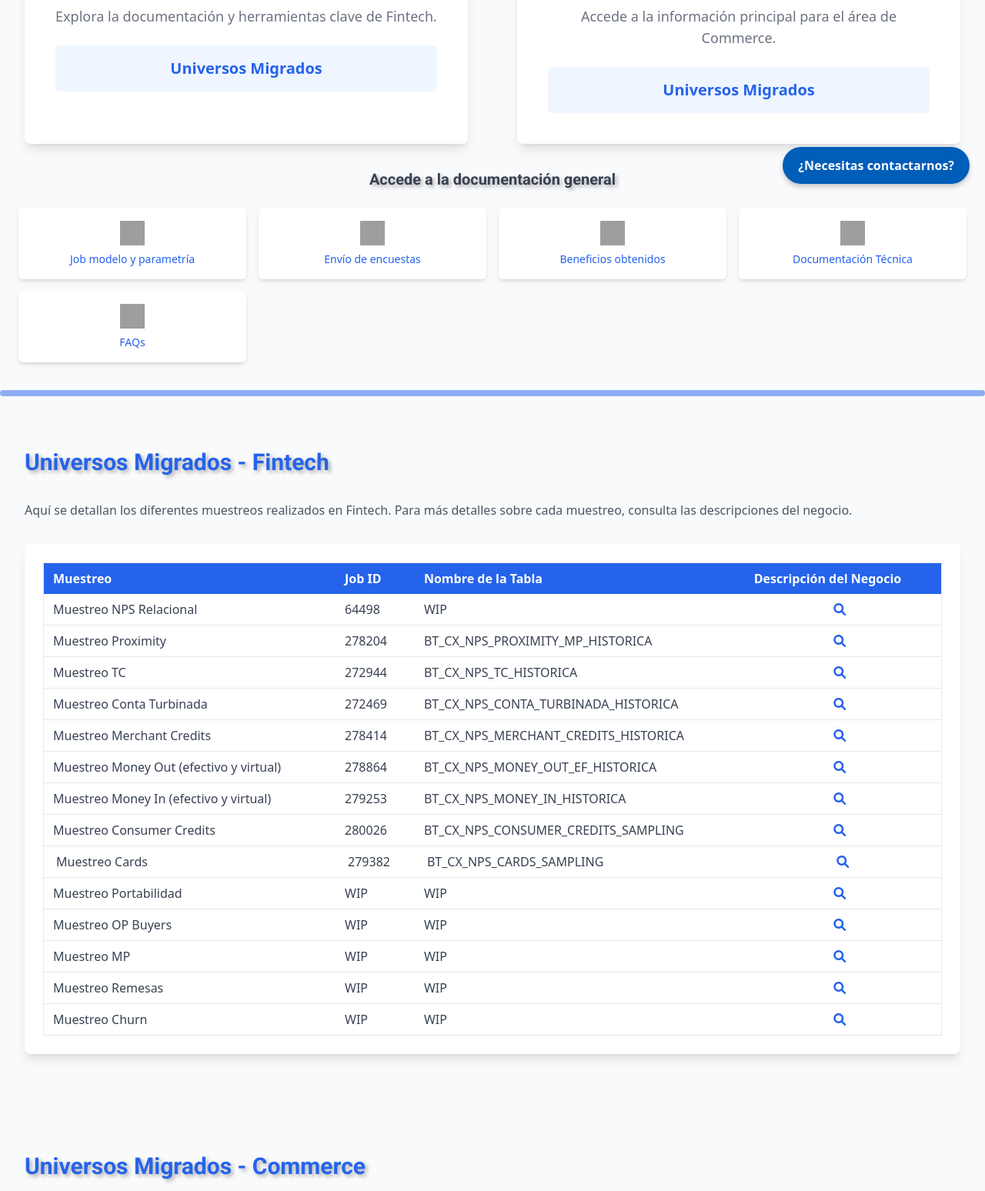
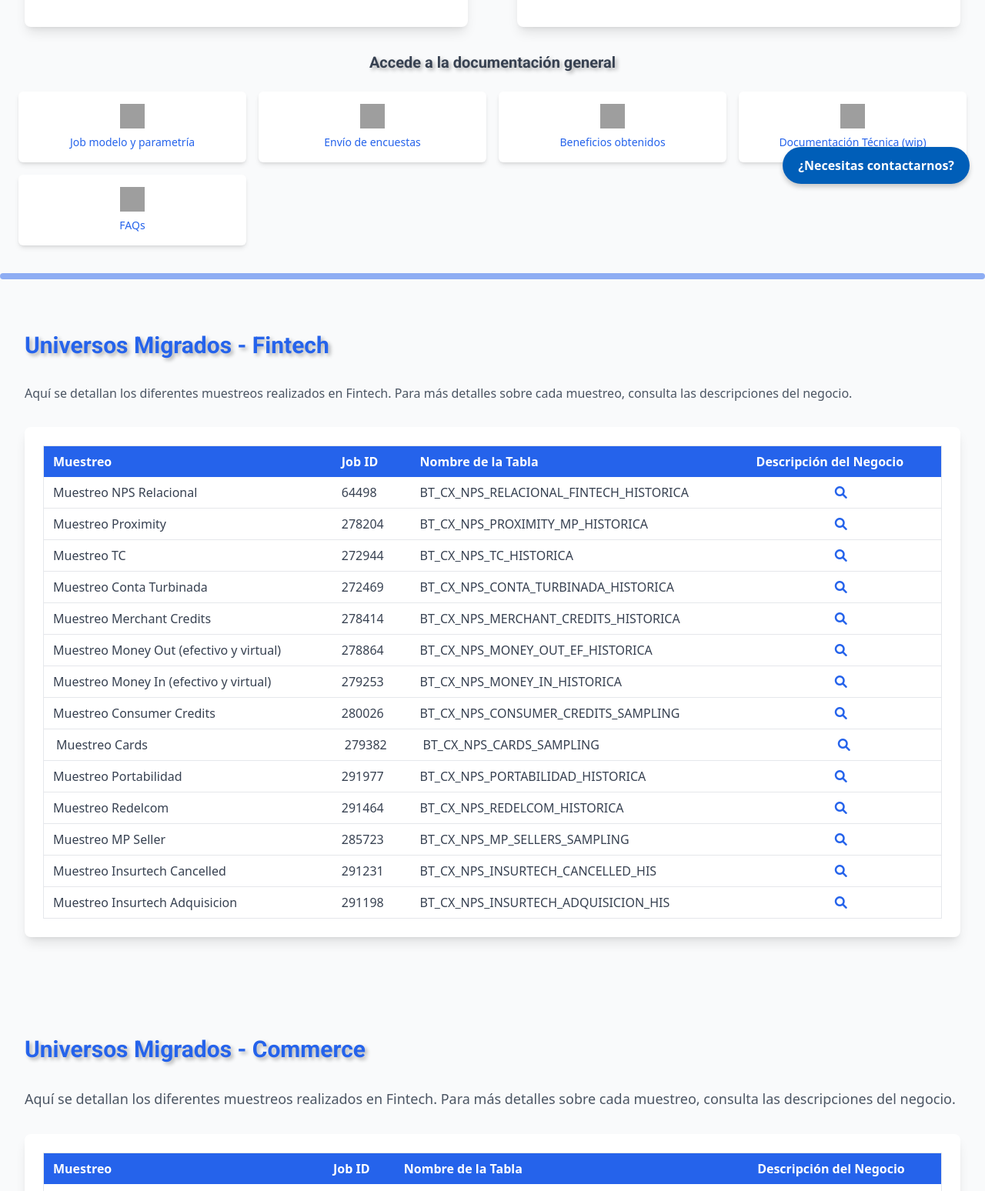
Before and after one commit to celestegnz/NPS_DOCUMENTATION, a plain HTML site: page index.html in a window 1280 px wide. Shown: the part 541-2089 px from the top of the page at 77% size. Drawn offline with nearby package versions, Linux system fonts and the light colour scheme; grey boxes are pictures that could not be loaded.

Commit message:
Update index.html

```diff
--- a/index.html
+++ b/index.html
@@ -101,34 +101,11 @@
         <a href="#manual-usuario" style="color: white; text-decoration: none;">¿Necesitas contactarnos?</a>
     </div>
     <!-- Hero Section -->
-    <section class="bg-gradient-to-br from-[#005EB8] to-[#A7C6ED] text-white py-12 relative">
+    <section class="bg-gradient-to-br from-[#005EB8] to-[#A7C6ED] text-white py-12 relative mb-16">
         <div class="max-w-3xl mx-auto text-center">
             <h2 class="text-5xl font-extrabold">Welcome to Our Documentation</h2>
             <p class="mt-2 text-xl">A&DS CX</p>
             <p class="mt-2 text-sm max-w-3xl mx-auto">Our mission is to turn data into insights that guide each team in transforming customer service into unforgettable experiences...</p>
-        </div>
-    </section>
-<!-- Metrics Section -->
-<section class="max-w-6xl mx-auto py-8 px-4 text-center">
-    <h3 class="text-xl font-bold text-gray-700 mb-4">Our metrics tell the story</h3>
-    <div class="flex flex-wrap justify-center gap-6 relative">
-        <!-- Cuadro de "101 Jobs Reestructurados" -->
-        <div class="bg-blue-100 p-4 rounded-lg shadow-md w-28 transform transition-transform duration-300 hover:scale-105 relative">
-            <!-- Icono flotante -->
-            <img src="Meli - Presets 27.png" alt="Icono 1" class="icono-img w-12 h-8 object-contain">
-            <p class="text-2xl font-bold text-blue-600">101</p>
-            <p class="text-sm text-gray-500 mt-1">Restructured Jobs</p>
-        </div>
-        <!-- Cuadro de "45 Jobs Migrados" -->
-        <div class="bg-blue-100 p-4 rounded-lg shadow-md w-28 transform transition-transform duration-300 hover:scale-105 relative">
-            <p class="text-2xl font-bold text-blue-600">45</p>
-            <p class="text-sm text-gray-500 mt-1">Migrated Jobs</p>
-        </div>
-        <!-- Cuadro de "+35 Universes" -->
-        <div class="bg-blue-100 p-4 rounded-lg shadow-md w-28 transform transition-transform duration-300 hover:scale-105 relative">
-            <p class="text-2xl font-bold text-blue-600">+35</p>
-            <p class="text-sm text-gray-500 mt-1">Restructured Universes</p>
-        </div>
         </div>
     </section>
 
@@ -176,7 +153,7 @@
         <div class="bg-white p-4 rounded-md shadow-md hover:shadow-lg transform hover:scale-105 transition-all duration-300">
             <a href="#documentacion-tecnica" class="flex flex-col items-center">
                 <img src="https://cdn-icons-png.flaticon.com/512/2936/2936701.png" alt="Icono Documentación" class="w-8 h-8 mb-2">
-                <h4 class="text-blue-600 text-sm font-medium">Documentación Técnica</h4>
+                <h4 class="text-blue-600 text-sm font-medium">Documentación Técnica (wip)</h4>
             </a>
         </div>
         <!-- Botón 5 -->
@@ -217,7 +194,7 @@
                 <tr class="bg-white border-b hover:bg-gray-100">
                     <td class="px-3 py-2">Muestreo NPS Relacional </td>
                     <td class="px-3 py-2">64498</td>
-                    <td class="px-3 py-2">WIP</td>
+                    <td class="px-3 py-2">BT_CX_NPS_RELACIONAL_FINTECH_HISTORICA</td>
                     <td class="px-3 py-2 text-center">
                         <a href="#" class="text-blue-600 font-semibold flex justify-center items-center" onclick="openModal('modal2')">
                             <i class="fas fa-search mr-2"></i>
@@ -306,8 +283,8 @@
                     </tr>
                     <tr class="bg-white border-b hover:bg-gray-100">
                         <td class="px-3 py-2">Muestreo Portabilidad </td>
-                        <td class="px-3 py-2">WIP</td>
-                        <td class="px-3 py-2">WIP</td>
+                        <td class="px-3 py-2">291977</td>
+                        <td class="px-3 py-2">BT_CX_NPS_PORTABILIDAD_HISTORICA</td>
                         <td class="px-3 py-2 text-center">
                             <a href="#" class="text-blue-600 font-semibold flex justify-center items-center" onclick="openModal('modal2')">
                                 <i class="fas fa-search mr-2"></i>
@@ -315,9 +292,9 @@
                         </td>
                     </tr>
                     <tr class="bg-white border-b hover:bg-gray-100">
-                        <td class="px-3 py-2">Muestreo OP Buyers </td>
-                        <td class="px-3 py-2">WIP</td>
-                        <td class="px-3 py-2">WIP</td>
+                        <td class="px-3 py-2">Muestreo Redelcom </td>
+                        <td class="px-3 py-2">291464</td>
+                        <td class="px-3 py-2">BT_CX_NPS_REDELCOM_HISTORICA</td>
                         <td class="px-3 py-2 text-center">
                             <a href="#" class="text-blue-600 font-semibold flex justify-center items-center" onclick="openModal('modal2')">
                                 <i class="fas fa-search mr-2"></i>
@@ -325,9 +302,9 @@
                         </td>
                     </tr>
                     <tr class="bg-white border-b hover:bg-gray-100">
-                        <td class="px-3 py-2">Muestreo MP </td>
-                        <td class="px-3 py-2">WIP</td>
-                        <td class="px-3 py-2">WIP</td>
+                        <td class="px-3 py-2">Muestreo MP Seller </td>
+                        <td class="px-3 py-2">285723</td>
+                        <td class="px-3 py-2">BT_CX_NPS_MP_SELLERS_SAMPLING</td>
                         <td class="px-3 py-2 text-center">
                             <a href="#" class="text-blue-600 font-semibold flex justify-center items-center" onclick="openModal('modal2')">
                                 <i class="fas fa-search mr-2"></i>
@@ -335,9 +312,9 @@
                         </td>
                     </tr>
                     <tr class="bg-white border-b hover:bg-gray-100">
-                        <td class="px-3 py-2">Muestreo Remesas </td>
-                        <td class="px-3 py-2">WIP</td>
-                        <td class="px-3 py-2">WIP</td>
+                        <td class="px-3 py-2">Muestreo Insurtech Cancelled </td>
+                        <td class="px-3 py-2">291231</td>
+                        <td class="px-3 py-2">BT_CX_NPS_INSURTECH_CANCELLED_HIS</td>
                         <td class="px-3 py-2 text-center">
                             <a href="#" class="text-blue-600 font-semibold flex justify-center items-center" onclick="openModal('modal2')">
                                 <i class="fas fa-search mr-2"></i>
@@ -345,9 +322,9 @@
                         </td>
                     </tr>
                     <tr class="bg-white border-b hover:bg-gray-100">
-                        <td class="px-3 py-2">Muestreo Churn </td>
-                        <td class="px-3 py-2">WIP</td>
-                        <td class="px-3 py-2">WIP</td>
+                        <td class="px-3 py-2">Muestreo Insurtech Adquisicion </td>
+                        <td class="px-3 py-2">291198</td>
+                        <td class="px-3 py-2">BT_CX_NPS_INSURTECH_ADQUISICION_HIS</td>
                         <td class="px-3 py-2 text-center">
                             <a href="#" class="text-blue-600 font-semibold flex justify-center items-center" onclick="openModal('modal2')">
                                 <i class="fas fa-search mr-2"></i>
@@ -433,7 +410,7 @@
                         <tr class="bg-white border-b hover:bg-gray-100">
                             <td class="px-3 py-2">Muestreo CBT Marketplace</td>
                             <td class="px-3 py-2">286078</td>
-                            <td class="px-3 py-2">meli-bi-data.WHOWNER.BT_CX_NPS_CBT_HISTORICA</td>
+                            <td class="px-3 py-2">BT_CX_NPS_CBT_HISTORICA</td>
                             <td class="px-3 py-2 text-center">
                                 <a href="#" class="text-blue-600 font-semibold flex justify-center items-center" onclick="openModal('modal2')">
                                     <i class="fas fa-search mr-2"></i>
@@ -657,11 +634,32 @@ bq_gaia.execute_query(query=query)
     <div class="max-w-7xl mx-auto px-8">
         <h3 class="text-3xl font-semibold text-blue-600 mb-8">Beneficios de la migración</h3>
         <p class="text-lg text-gray-600 mb-8">La migración ha permitido una mejora significativa en la eficiencia operativa, optimizando recursos, reduciendo tiempos de procesamiento y aumentando la disponibilidad de servicios, lo que se traduce en un mejor rendimiento general y una mayor satisfacción de los usuarios.</p>
-            <p class="text-lg text-gray-600 mb-8"> *INSERTAR EJEMPLOS DE RENDIMIENTO/MEJORAS </p>
+        <p class="text-lg text-gray-600 mb-8">
+        </p>
     </div>
     <section class="bg-white p-6 rounded-lg shadow-lg">
+        <ul class="list-disc pl-5 text-lg space-y-4 text-gray-800">
+            <!-- Optimización de recursos: permite utilizar los recursos de manera más eficiente -->
+            <li class="text-xl font-semibold text-blue-500">Optimización de recursos</li>
+            <p class="text-gray-600">La migración permite hacer un uso más eficiente de los recursos, maximizando su rendimiento.</p>
+
+            <!-- Reducción de tiempos de procesamiento: mejora la velocidad de los procesos -->
+            <li class="text-xl font-semibold text-blue-500">Reducción de tiempos de procesamiento</li>
+            <p class="text-gray-600">Se redujeron querys que pesaban 85Tb a querys que pesan 800GB.</p>
+
+            <!-- Aumento en la disponibilidad de servicios: asegura que los servicios estén más accesibles -->
+            <li class="text-xl font-semibold text-blue-500">Aumento en la disponibilidad de servicios</li>
+            <p class="text-gray-600">La migración puede aumentar la disponibilidad de servicios, haciendo que estén más accesibles para los usuarios y menos propensos a interrupciones o caídas del sistema.</p>
+
+            <!-- Mejora en el rendimiento general: optimiza el sistema para mejor respuesta y estabilidad -->
+            <li class="text-xl font-semibold text-blue-500">Eliminación en encuestas duplicadas y usuarios TEST en tablas históricas</li>
+            <p class="text-gray-600">Evitamos el doble encuestamiento de usuarios y quitamos el sesgo de los usuarios test de las tablas de respuesta y muestreo histórico que ensuciaban la métrica.</p>
+
+
+        </ul>
     </section>
 </section>
+
 
 
         <section id="FAQ" class="max-w-6xl mx-auto py-12 px-6">
@@ -730,6 +728,31 @@ bq_gaia.execute_query(query=query)
             </div>
         </div>
     </section>
+
+    <!-- Metrics Section -->
+<section class="max-w-6xl mx-auto py-8 px-4 text-center">
+    <h3 class="text-xl font-bold text-gray-700 mb-4">Our metrics tell the story</h3>
+    <div class="flex flex-wrap justify-center gap-6 relative">
+        <!-- Cuadro de "101 Jobs Reestructurados" -->
+        <div class="bg-blue-100 p-4 rounded-lg shadow-md w-28 transform transition-transform duration-300 hover:scale-105 relative">
+            <!-- Icono flotante -->
+            <img src="Meli - Presets 27.png" alt="Icono 1" class="icono-img w-12 h-8 object-contain">
+            <p class="text-2xl font-bold text-blue-600">101</p>
+            <p class="text-sm text-gray-500 mt-1">Restructured Jobs</p>
+        </div>
+        <!-- Cuadro de "45 Jobs Migrados" -->
+        <div class="bg-blue-100 p-4 rounded-lg shadow-md w-28 transform transition-transform duration-300 hover:scale-105 relative">
+            <p class="text-2xl font-bold text-blue-600">45</p>
+            <p class="text-sm text-gray-500 mt-1">Migrated Jobs</p>
+        </div>
+        <!-- Cuadro de "+35 Universes" -->
+        <div class="bg-blue-100 p-4 rounded-lg shadow-md w-28 transform transition-transform duration-300 hover:scale-105 relative">
+            <p class="text-2xl font-bold text-blue-600">+35</p>
+            <p class="text-sm text-gray-500 mt-1">Restructured Universes</p>
+        </div>
+    </div>
+</section>
+
 
 
 <script>
```
Lines whose indentation alone changed are shown as unchanged.
